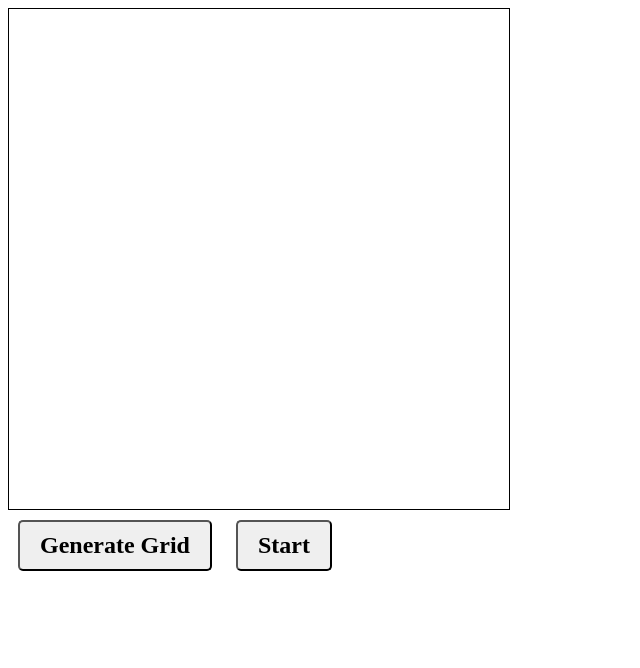
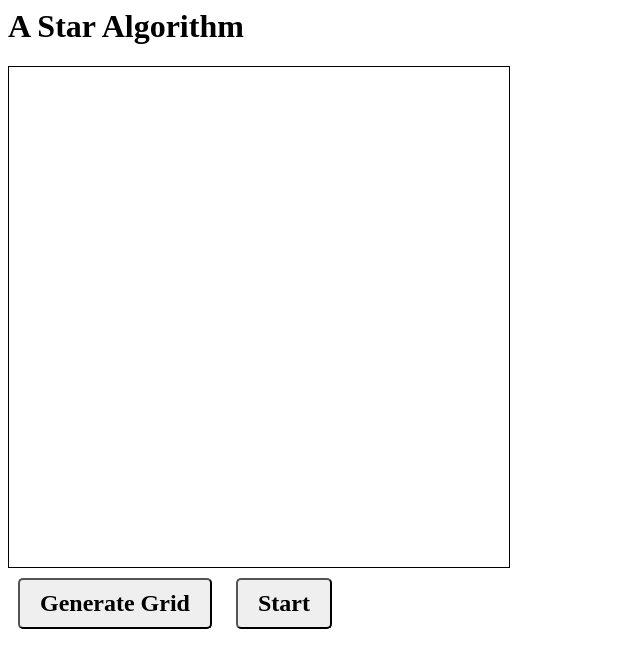
Before and after one commit to SaurabhChaudharyyy/AStar, a plain HTML site: page index.html in a window 1280 px wide. Shown: the whole page, without its empty margins (0-640 px from the left). Drawn offline with Linux system fonts and the light colour scheme.

Commit message:
Update index.html

```diff
--- a/index.html
+++ b/index.html
@@ -6,6 +6,7 @@
     <link rel="stylesheet" href="main.css">
 </head>
 <body>
+    <h1>A Star Algorithm</h1>
     <div class="grid-container" id="gridContainer"></div>
     <div >
         <button id="myButton" onclick="generateGrid()">Generate Grid</button>
```
